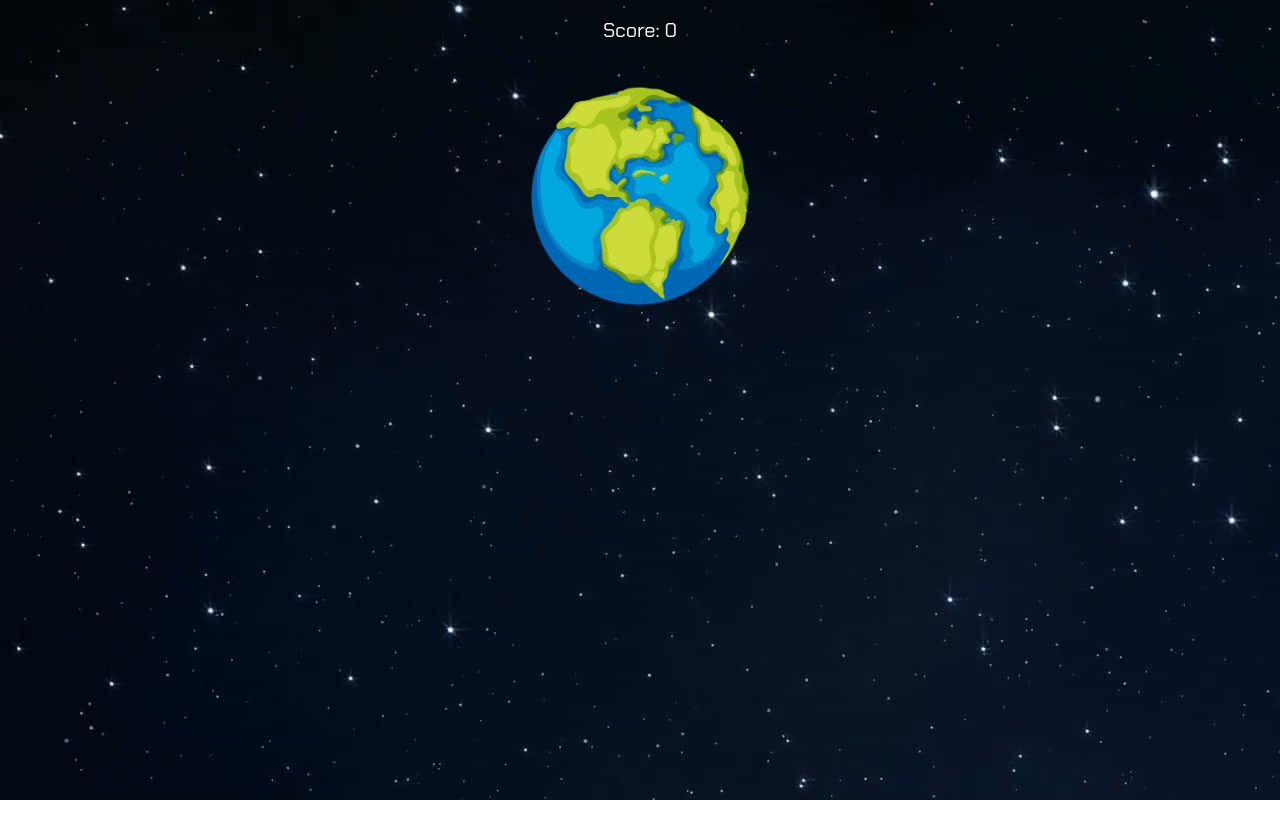
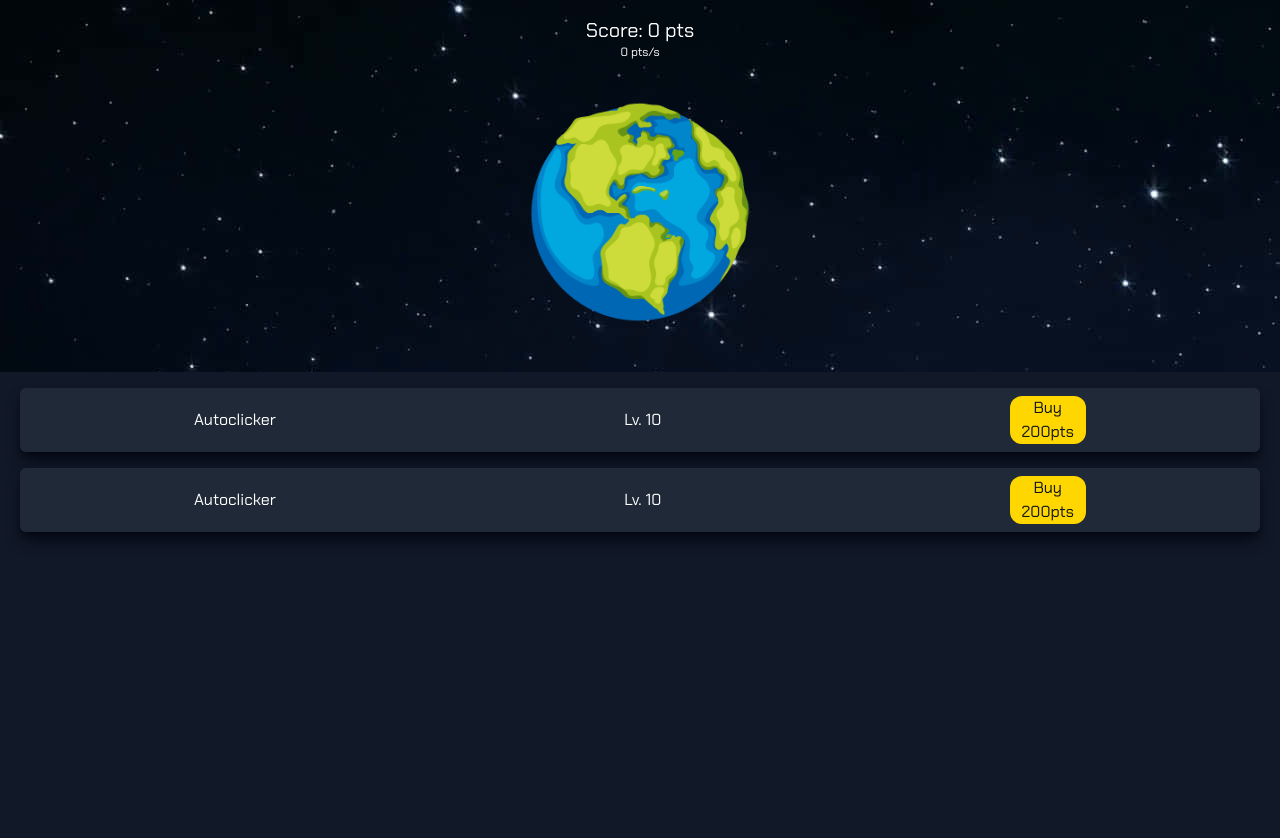
Before and after one commit to DanieleTrapani/clicker-game, a Svelte app: page / in a window 1280 px wide. Shown: the top 838 px of the page. Before the commit the page ends 800 px from the top, so only its background shows below. Built offline with nearby package versions, Linux system fonts and the light colour scheme.

Commit message:
upgrade component

```diff
--- a/src/App.svelte
+++ b/src/App.svelte
@@ -1,6 +1,7 @@
 <script lang="ts">
   import earthImg from "./assets/earth.png";
   import spaceImg from "./assets/space.jpeg";
+  import Upgrade from "./lib/Upgrade.svelte";
   let points = 0;
 
   const addPoints = () => {
@@ -8,8 +9,9 @@
   };
 </script>
 
-<main>
-  <h4 class="text-white text-center text-xl mt-4">Score: {points}</h4>
+<main class="flex flex-col">
+  <h4 class="text-white text-center text-xl mt-4">Score: {points} pts</h4>
+  <h6 class="text-white text-center text-xs">0 pts/s</h6>
   <!-- svelte-ignore a11y-click-events-have-key-events -->
   <!-- svelte-ignore a11y-no-noninteractive-element-interactions -->
   <img
@@ -18,11 +20,16 @@
     class="w-56 m-auto mt-10 hover:scale-110"
     on:click={addPoints}
   />
-  <div />
+  <div
+    class=" flex flex-col gap-4 w-full h-screen bg-gray-900 text-white px-5 py-4 mt-12"
+  >
+    <Upgrade />
+    <Upgrade />
+  </div>
 </main>
 
 <style>
-  h4 {
+  main {
     font-family: "Chakra Petch", sans-serif;
   }
 </style>
--- /dev/null
+++ b/src/lib/Upgrade.svelte
@@ -0,0 +1,12 @@
+<div
+  class="flex justify-around items-center bg-gray-800 py-2 rounded-md shadow-lg shadow-gray-950"
+>
+  <p>Autoclicker</p>
+  <p>Lv. 10</p>
+  <div
+    class="flex flex-col justify-center items-center bg-[#FFD700] px-3 rounded-xl text-[#0E141D] hover:scale-110"
+  >
+    <p>Buy</p>
+    <p>200pts</p>
+  </div>
+</div>
```
